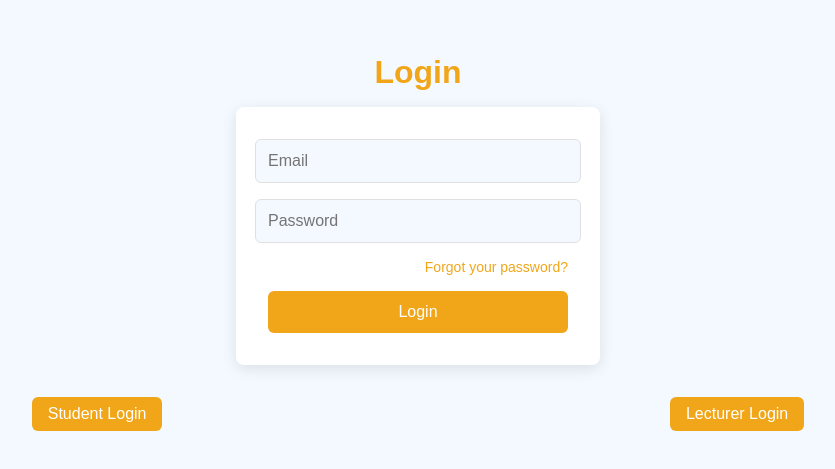
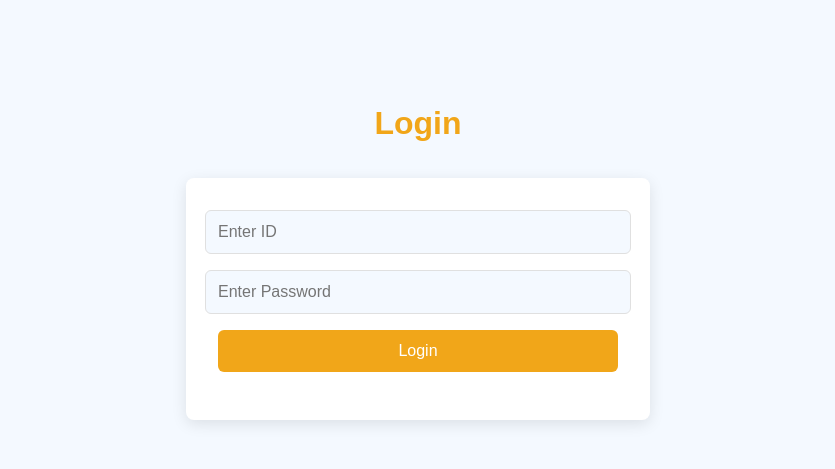
Before and after one commit to CKmellow/QR-code_Attendance_system, a React (Create React App) app in the folder qr-system/: page / in a window 1280 px wide. Shown: the part 171-640 px from the top of the page, without its empty margins (222-1057 px from the left). Built offline with nearby package versions, Linux system fonts and the light colour scheme.

Commit message:
Login Validation and User data Storage

```diff
--- a/qr-system/package.json
+++ b/qr-system/package.json
@@ -6,6 +6,9 @@
     "@testing-library/jest-dom": "^5.17.0",
     "@testing-library/react": "^13.4.0",
     "@testing-library/user-event": "^13.5.0",
+    "bcrypt": "^5.1.1",
+    "bcryptjs": "^2.4.3",
+    "cors": "^2.8.5",
     "css-minimizer-webpack-plugin": "^7.0.0",
     "latest": "^0.2.0",
     "mongodb": "^6.10.0",
--- a/qr-system/src/Pages/LoginPage.css
+++ b/qr-system/src/Pages/LoginPage.css
@@ -6,10 +6,11 @@
   justify-content: center;
   height: 100vh;
   background-color: #f4f9ff; /* Light blue background */
+  padding: 20px;
 }
 
 /* Header styling */
-  .login-header h2 {
+.login-container h2 {
   font-size: 2rem;
   font-weight: bold;
   color: #f1a619; /* Teal color for the header */
@@ -17,19 +18,21 @@
 }
 
 /* Styling for the login form */
-  .login-form {
+form {
   display: flex;
   flex-direction: column;
   align-items: center;
-    width: 300px;
+  width: 100%;
+  max-width: 400px;
   background-color: #fff;
   border-radius: 8px;
   padding: 2rem;
   box-shadow: 0px 4px 15px rgba(0, 0, 0, 0.1);
+  margin-top: 20px;
 }
 
 /* Input fields */
-  .input-field {
+input[type="text"], input[type="password"] {
   width: 100%;
   padding: 0.75rem;
   margin-bottom: 1rem;
@@ -39,53 +42,26 @@
   background-color: #f4f9ff;
 }
 
-  /* Styling for the 'Forgot password?' link */
-  .forgot-password {
-    align-self: flex-end;
-    margin-bottom: 1rem;
-    color: #f1a619;
-    text-decoration: none;
-    font-size: 0.875rem;
-  }
-
-  .forgot-password:hover {
-    text-decoration: underline;
-  }
-
 /* Login button */
-  .login-button {
+button[type="submit"] {
   width: 100%;
   padding: 0.75rem;
-    background-color: #f1a619;
+  background-color: #f1a619; /* Yellow-orange button */
   color: white;
   border: none;
   border-radius: 6px;
   cursor: pointer;
   font-size: 1rem;
+  margin-bottom: 1rem;
 }
 
-  .login-button:hover {
+button[type="submit"]:hover {
   background-color: #ad7712; /* Darker shade on hover */
 }
 
-  /* Temporary buttons for student and lecturer */
-  .temp-buttons {
-    display: flex;
-    justify-content: space-around;
-    margin-top: 2rem;
-    width: 100%;
+/* Error message styling */
+.error-message {
+  color: red;
+  font-size: 0.9rem;
+  margin-top: 1rem;
 }
-
-  .student-btn, .lecturer-btn {
-    padding: 0.5rem 1rem;
-    background-color: #f1a619;
-    color: white;
-    border: none;
-    border-radius: 6px;
-    cursor: pointer;
-    font-size: 1rem;
-  }
-
-  .student-btn:hover, .lecturer-btn:hover {
-    background-color: #ad7712; /* Darker shade on hover */
-  }
--- a/qr-system/src/Pages/LoginPage.js
+++ b/qr-system/src/Pages/LoginPage.js
@@ -1,33 +1,69 @@
-import React from 'react';
-import '../Pages/LoginPage.css';
+import React, { useState } from 'react';
 import { useNavigate } from 'react-router-dom';
+import './LoginPage.css';
 
-function LoginPage() {
-   const navigate=useNavigate();
+const LoginPage = () => {
+    const [id, setId] = useState('');
+    const [password, setPassword] = useState('');
+    const [errorMessage, setErrorMessage] = useState('');
+    const navigate = useNavigate();
 
-  const handleLectureClick=()=>{
-    navigate('/lec-home' );
+    const handleSubmit = async (e) => {
+        e.preventDefault();
+        const loginData = { id, password };
+
+        try {
+            const response = await fetch('http://localhost:5000/login', {
+                method: 'POST',
+                headers: { 'Content-Type': 'application/json' },
+                body: JSON.stringify(loginData),
+            });
+
+            const data = await response.json();
+
+            if (response.status === 200) {
+                // Store the user information in localStorage
+                localStorage.setItem('user', JSON.stringify(data.user));
+
+                // Navigate based on user role
+                if (data.user.role === 'student') {
+                    navigate('/stu-home');
+                } else if (data.user.role === 'lecturer') {
+                    navigate('/lec-home');
                 }
-  const handleStudentClick=()=>{
-    navigate('/stu-home');
+            } else {
+                setErrorMessage(data.message);
             }
+        } catch (error) {
+            console.error('Login error:', error);
+            setErrorMessage('Server error. Please try again later.');
+        }
+    };
+
     return (
         <div className="login-container">
-      <div className="login-header">
             <h2>Login</h2>
-      </div>
-      <form className="login-form">
-        <input type="text" placeholder="Email" className="input-field" />
-        <input type="password" placeholder="Password" className="input-field" />
-        <a href="#" className="forgot-password">Forgot your password?</a>
-        <button className="login-button">Login</button>
+            <form onSubmit={handleSubmit}>
+                <input
+                    type="text"
+                    value={id}
+                    onChange={(e) => setId(e.target.value)}
+                    placeholder="Enter ID"
+                    required
+                />
+                <input
+                    type="password"
+                    value={password}
+                    onChange={(e) => setPassword(e.target.value)}
+                    placeholder="Enter Password"
+                    required
+                />
+                <button type="submit">Login</button>
             </form>
-      <div className="temp-buttons">
-        <button className="student-btn" onClick={handleStudentClick}>Student Login</button>
-        <button className="lecturer-btn"  onClick={handleLectureClick}>Lecturer Login</button>
-      </div>
+
+            {errorMessage && <p className="error-message">{errorMessage}</p>}
         </div>
     );
-}
+};
 
 export default LoginPage;
--- a/qr-system/src/components/StudentView/StuSidebar.js
+++ b/qr-system/src/components/StudentView/StuSidebar.js
@@ -1,28 +1,18 @@
-// components/Sidebar.js
 import React from 'react';
-import { FaTachometerAlt, FaShoppingCart, FaChartBar, FaBoxes, FaTag, FaPlus, FaUser } from 'react-icons/fa';
+import { FaPlus, FaUser } from 'react-icons/fa';
 import './StuSidebar.css';
 
 const StuSidebar = () => {
+    // Retrieve user details from localStorage
+    const user = JSON.parse(localStorage.getItem('user'));
+
     return (
         <div className="sidebar">
-
             <nav className="sidebar-nav">
-        <a href="#" className="sidebar-link">
-        Dashboard
-        </a>
-        {/* <a href="#" className="sidebar-link">
-          <FaShoppingCart /> Order
-        </a>
-        <a href="#" className="sidebar-link">
-          <FaChartBar /> Statistic
-        </a>
-        <a href="#" className="sidebar-link">
-          <FaBoxes /> Product
-        </a>
-        <a href="#" className="sidebar-link">
-          <FaTag /> Offer
-        </a> */}
+                {/* Display the user's name */}
+                <div className="sidebar-greeting">
+                    Hello, {user?.fname} {user?.lname}
+                </div>
             </nav>
 
             {/* Add Class and Profile links at the bottom */}
```
Also changed, not shown: qr-system/src/server.js (added, +93 -0 lines), 1 other file (tests, documents, lock files or other folders). Lines whose indentation alone changed are shown as unchanged.
